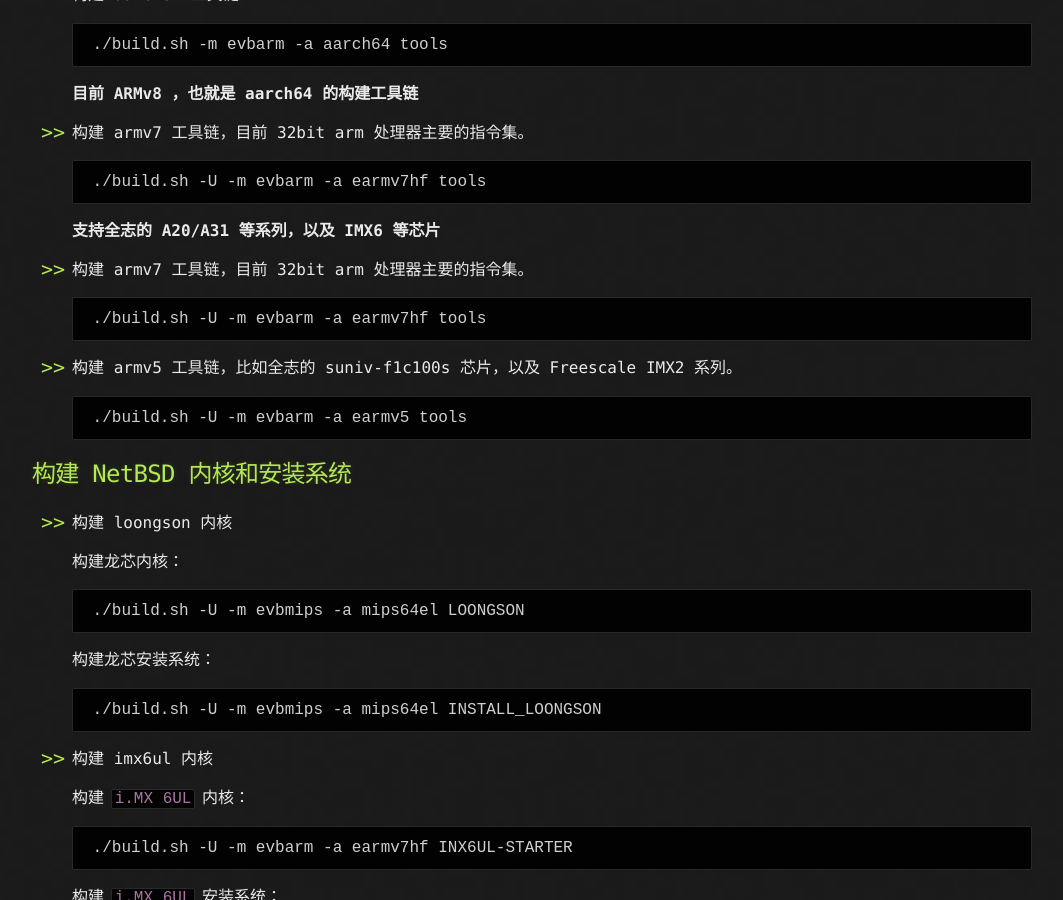
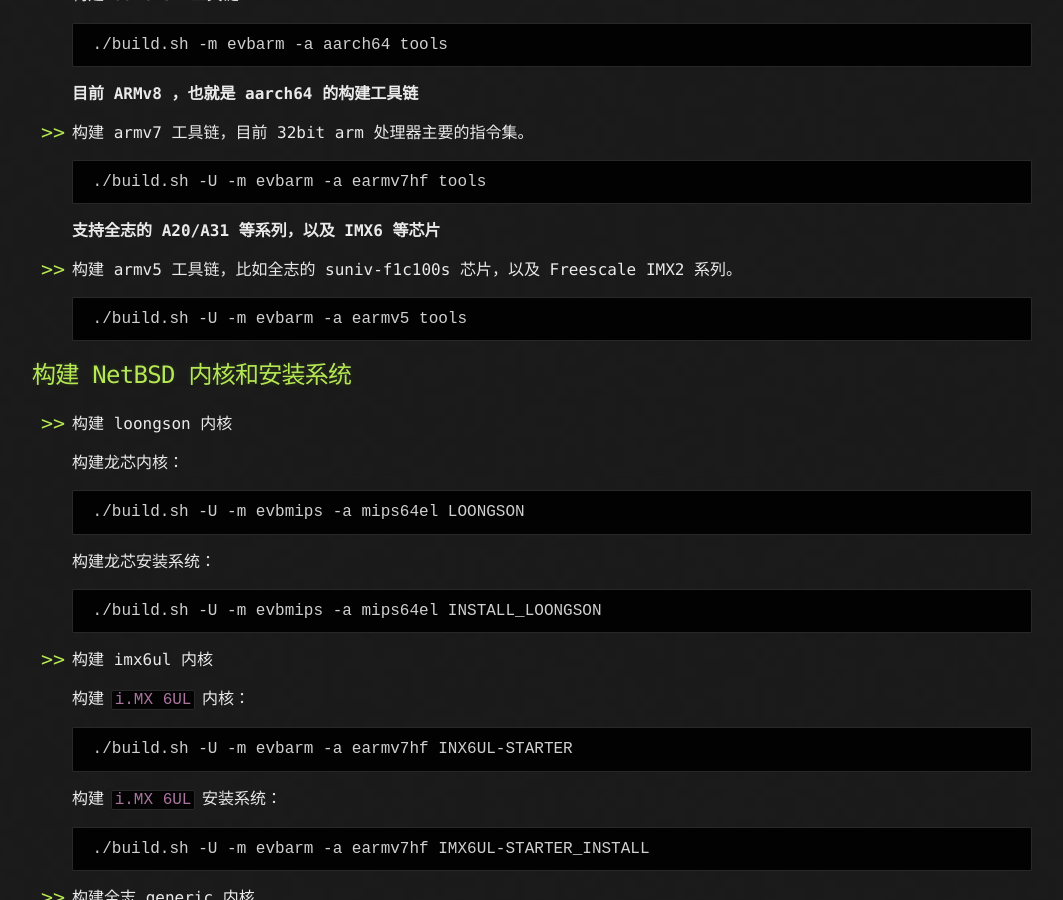
Before and after one commit to pengphei/pengphei.github.io, a Jekyll site: the page built from _posts/2020-02-12-NetBSD交叉编译.md, in a window 1280 px wide and 900 px high, scrolled down 1651 px. Shown: the whole window, without its empty margins (108-1171 px from the left). Built offline with Jekyll 4.4.1, drawn with Linux system fonts in a browser that asks for light colours.

Commit message:
update netbsd cross compile
Signed-off-by: Han Pengfei <pengphei@qq.com>

````diff
--- a/_posts/2020-02-12-NetBSD交叉编译.md
+++ b/_posts/2020-02-12-NetBSD交叉编译.md
@@ -84,12 +84,6 @@ NetBSD 的基于 `build.sh` 的交叉编译工具系统，使得它可以很方
 
    **支持全志的 A20/A31 等系列，以及 IMX6 等芯片**
 
-- 构建 armv7 工具链，目前 32bit arm 处理器主要的指令集。
-
-   ```
-   ./build.sh -U -m evbarm -a earmv7hf tools
-   ```
-
 - 构建 armv5 工具链，比如全志的 suniv-f1c100s 芯片，以及 Freescale IMX2 系列。
 
    ```
````
